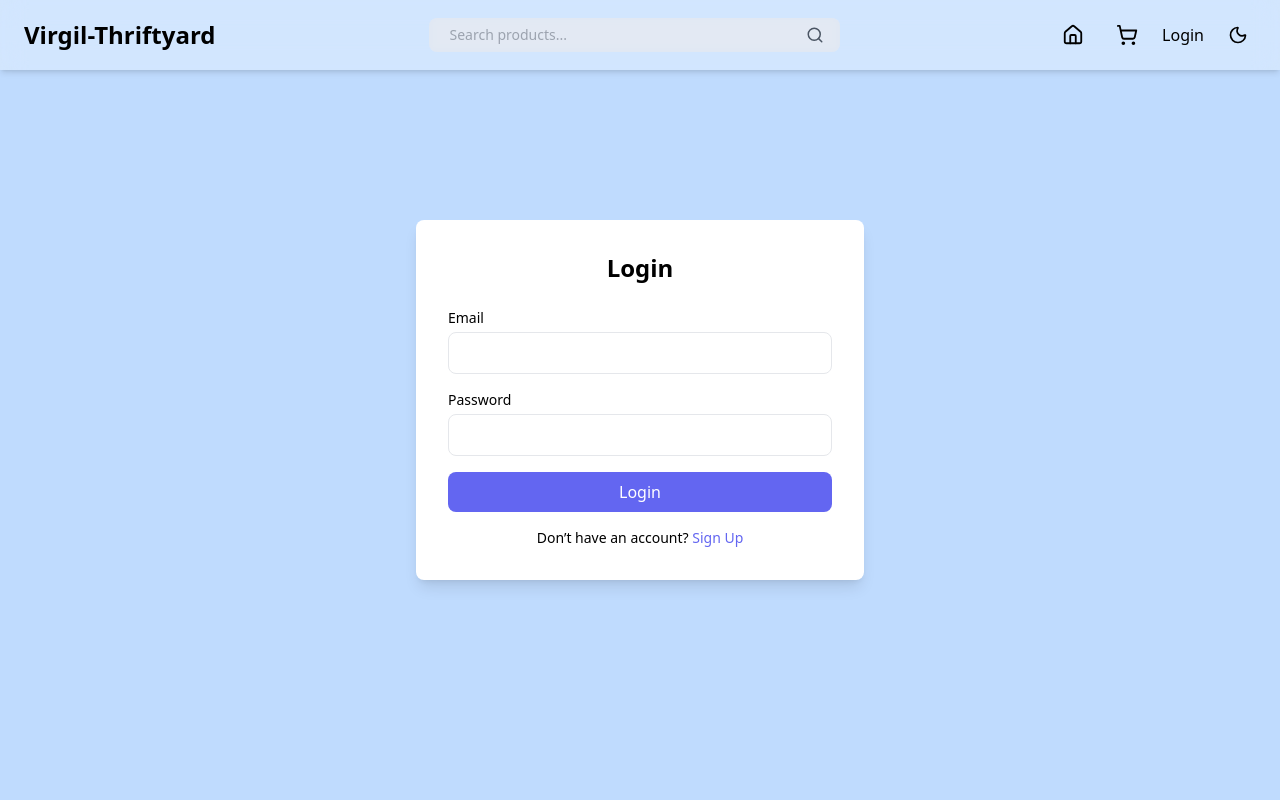
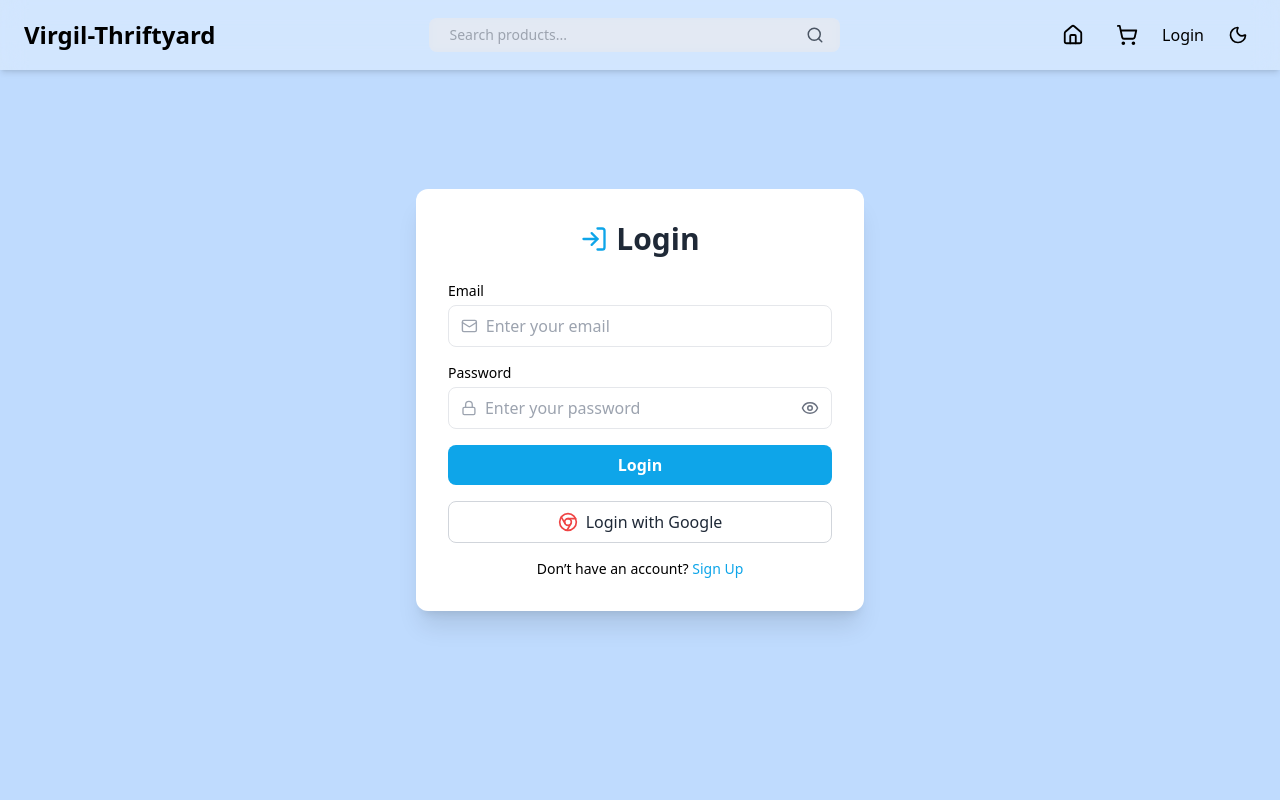
Before and after one commit to Chechep/thriftyard, a React (Vite) app in the folder frontend/: page /login in a window 1280 px wide. Shown: the top 800 px of the page. Built offline with nearby package versions, Linux system fonts and the light colour scheme; no server answers.

Commit message:
add google auth

```diff
--- a/frontend/src/components/Cart.jsx
+++ b/frontend/src/components/Cart.jsx
@@ -20,7 +20,7 @@ export default function Cart() {
             exit={{ opacity: 0 }}
             transition={{ duration: 0.3 }}
             className="fixed inset-0 bg-black z-40"
-            onClick={toggleCart} // Close when clicking outside
+            onClick={toggleCart}
           />
 
           {/* Sliding Cart */}
@@ -29,7 +29,7 @@ export default function Cart() {
             animate={{ x: 0 }}
             exit={{ x: "100%" }}
             transition={{ type: "tween", duration: 0.4 }}
-            className="fixed right-0 top-0 h-full w-96 bg-white dark:bg-gray-900 shadow-lg z-50 p-4 flex flex-col"
+            className="fixed right-0 top-0 h-full w-96 bg-white dark:bg-gray-900 shadow-lg z-50 p-4 flex flex-col text-gray-900 dark:text-gray-100"
           >
             {/* Header */}
             <div className="flex items-center justify-between mb-4">
@@ -48,10 +48,12 @@ export default function Cart() {
                 cart.map((item) => (
                   <div
                     key={item.id}
-                    className="flex items-center justify-between border-b pb-2"
+                    className="flex items-center justify-between border-b border-gray-200 dark:border-gray-700 pb-2"
                   >
                     <div>
-                      <p className="font-semibold">{item.name}</p>
+                      <p className="font-semibold text-gray-900 dark:text-gray-100">
+                        {item.name}
+                      </p>
                       <p className="text-sm text-gray-600 dark:text-gray-400">
                         {item.description}
                       </p>
@@ -61,26 +63,30 @@ export default function Cart() {
                             updateQuantity(item.id, item.quantity - 1)
                           }
                           disabled={item.quantity === 1}
-                          className="px-2 bg-gray-200 dark:bg-gray-700 rounded disabled:opacity-50"
+                          className="px-2 bg-gray-200 dark:bg-gray-700 text-gray-900 dark:text-gray-100 rounded disabled:opacity-50"
                         >
                           -
                         </button>
-                        <span className="px-3">{item.quantity}</span>
+                        <span className="px-3 text-gray-800 dark:text-gray-200">
+                          {item.quantity}
+                        </span>
                         <button
                           onClick={() =>
                             updateQuantity(item.id, item.quantity + 1)
                           }
-                          className="px-2 bg-gray-200 dark:bg-gray-700 rounded"
+                          className="px-2 bg-gray-200 dark:bg-gray-700 text-gray-900 dark:text-gray-100 rounded"
                         >
                           +
                         </button>
                       </div>
                     </div>
                     <div className="text-right">
-                      <p>Ksh {item.price}</p>
+                      <p className="text-gray-800 dark:text-gray-200">
+                        Ksh {item.price}
+                      </p>
                       <button
                         onClick={() => removeFromCart(item.id)}
-                        className="text-red-500 text-sm"
+                        className="text-red-500 dark:text-red-400 text-sm hover:underline"
                       >
                         Remove
                       </button>
@@ -101,9 +107,9 @@ export default function Cart() {
                   toggleCart();
                   navigate("/checkout");
                 }}
-                className="mt-4 bg-black text-white dark:bg-blue-600 py-2 rounded-lg"
+                className="mt-4 bg-black text-white dark:bg-sky-600 dark:hover:bg-sky-500 py-2 rounded-lg font-semibold transition"
               >
-                Go to Checkout
+                Checkout
               </button>
             )}
           </motion.div>
--- a/frontend/src/pages/Checkout.jsx
+++ b/frontend/src/pages/Checkout.jsx
@@ -82,7 +82,7 @@ export default function Checkout() {
 
           <button
             type="submit"
-            className="w-full bg-blue-900 text-white dark:text-blue-200 px-6 py-3 rounded-lg hover:bg-blue-700 transition"
+            className="w-full bg-sky-600 text-white dark:text-blue-200 px-6 py-3 rounded-lg hover:bg-sky-700 transition"
           >
             Place Order
           </button>
--- a/frontend/src/pages/Login.jsx
+++ b/frontend/src/pages/Login.jsx
@@ -1,66 +1,122 @@
 import { useState } from "react";
 import { Link, useNavigate } from "react-router-dom";
-import { signInWithEmailAndPassword } from "firebase/auth";
+import {
+  signInWithEmailAndPassword,
+  GoogleAuthProvider,
+  signInWithPopup,
+} from "firebase/auth";
 import { auth } from "../firebase";
+import { Mail, Lock, Eye, EyeOff, LogIn, Chrome } from "lucide-react";
 
 export default function Login() {
   const [email, setEmail] = useState("");
   const [password, setPassword] = useState("");
+  const [showPassword, setShowPassword] = useState(false);
   const [error, setError] = useState("");
   const navigate = useNavigate();
 
+  // Email/Password Login
   const handleLogin = async (e) => {
     e.preventDefault();
+    setError("");
     try {
       await signInWithEmailAndPassword(auth, email, password);
-      navigate("/"); // redirect to homepage after login
+      navigate("/");
     } catch (err) {
-      setError(err.message);
+      setError("Invalid email or password");
+    }
+  };
+
+  // Google Login
+  const handleGoogleLogin = async () => {
+    const provider = new GoogleAuthProvider();
+    try {
+      await signInWithPopup(auth, provider);
+      navigate("/");
+    } catch (err) {
+      setError("Google sign-in failed. Try again.");
     }
   };
 
   return (
     <div className="min-h-screen flex items-center justify-center bg-blue-200 dark:bg-black transition-colors">
-      <div className="bg-white dark:bg-gray-900 p-8 rounded-lg shadow-lg w-full max-w-md">
-        <h2 className="text-2xl font-bold mb-6 text-center dark:text-white">
+      <div className="bg-white dark:bg-gray-900 p-8 rounded-xl shadow-xl w-full max-w-md">
+        <h2 className="text-3xl font-bold mb-6 text-center text-gray-800 dark:text-white flex items-center justify-center gap-2">
+          <LogIn className="text-sky-500" size={28} />
           Login
         </h2>
-        {error && <p className="text-red-500 text-sm mb-4">{error}</p>}
+
+        {error && <p className="text-red-500 text-sm mb-4 text-center">{error}</p>}
+
         <form onSubmit={handleLogin} className="space-y-4">
+          {/* Email Input */}
           <div>
             <label className="block text-sm font-medium mb-1 dark:text-gray-300">
               Email
             </label>
+            <div className="flex items-center border rounded-lg dark:bg-gray-800 dark:border-gray-700 px-3">
+              <Mail className="text-gray-400 dark:text-gray-500 mr-2" size={18} />
               <input
                 type="email"
                 value={email}
                 onChange={(e) => setEmail(e.target.value)}
                 required
-              className="w-full px-3 py-2 border rounded-lg dark:bg-gray-800 dark:border-gray-700 dark:text-white"
+                placeholder="Enter your email"
+                className="w-full py-2 bg-transparent outline-none dark:text-white"
               />
             </div>
+          </div>
+
+          {/* Password Input */}
           <div>
             <label className="block text-sm font-medium mb-1 dark:text-gray-300">
               Password
             </label>
+            <div className="flex items-center border rounded-lg dark:bg-gray-800 dark:border-gray-700 px-3">
+              <Lock className="text-gray-400 dark:text-gray-500 mr-2" size={18} />
               <input
-              type="password"
+                type={showPassword ? "text" : "password"}
                 value={password}
                 onChange={(e) => setPassword(e.target.value)}
                 required
-              className="w-full px-3 py-2 border rounded-lg dark:bg-gray-800 dark:border-gray-700 dark:text-white"
+                placeholder="Enter your password"
+                className="w-full py-2 bg-transparent outline-none dark:text-white"
               />
+              <button
+                type="button"
+                onClick={() => setShowPassword(!showPassword)}
+                className="text-gray-500 dark:text-gray-400 hover:text-gray-700 dark:hover:text-gray-200"
+              >
+                {showPassword ? <EyeOff size={18} /> : <Eye size={18} />}
+              </button>
             </div>
+          </div>
+
+          {/* Login Button */}
           <button
             type="submit"
-            className="w-full bg-indigo-500 text-white py-2 rounded-lg hover:bg-indigo-600 transition"
+            className="w-full bg-sky-500 text-white py-2 rounded-lg hover:bg-sky-600 transition font-semibold"
           >
             Login
           </button>
+
+          {/* Google Login */}
+          <button
+            type="button"
+            onClick={handleGoogleLogin}
+            className="w-full border border-gray-300 dark:border-gray-700 text-gray-800 dark:text-gray-100 flex items-center justify-center gap-2 py-2 rounded-lg hover:bg-gray-100 dark:hover:bg-gray-800 transition"
+          >
+            <Chrome className="text-red-500" size={20} />
+            Login with Google
+          </button>
         </form>
+
         <p className="text-sm text-center mt-4 dark:text-gray-400">
           Don’t have an account?{" "}
-          <Link to="/signup" className="text-indigo-500 hover:underline">
+          <Link
+            to="/signup"
+            className="text-sky-500 hover:underline font-medium"
+          >
             Sign Up
           </Link>
         </p>
```
Lines whose indentation alone changed are shown as unchanged.
